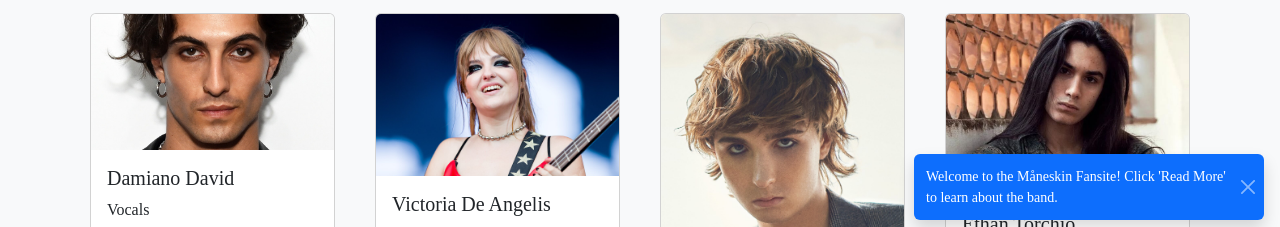
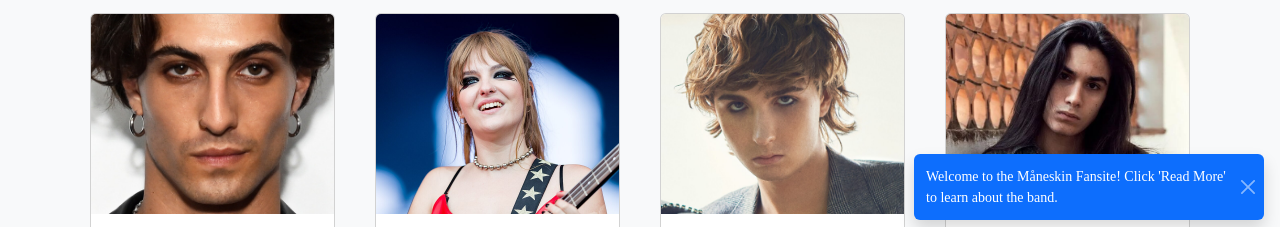
Before and after one commit to dochmai382/with_cline, a plain HTML site: page index.html in a window 1280 px wide. Shown: the part 564-791 px from the top of the page. Drawn offline with nearby package versions, Linux system fonts and the light colour scheme; a web font is replaced by a local one.

Commit message:
fix card image size

```diff
--- a/index.html
+++ b/index.html
@@ -65,7 +65,6 @@
         justify-content: center;
       }
       .jumbotron img {
-        /* background: transparent; */
         max-width: 150px;
         margin-right: 1rem;
       }
@@ -74,7 +73,10 @@
       }
 
       .card img {
-        max-height: 300px;
+        /* max-height: 300px; */
+        /* overflow: hidden; */
+        height: 200px;
+        object-fit: cover;
       }
       .carousel-item img {
         max-height: 400px;
```
